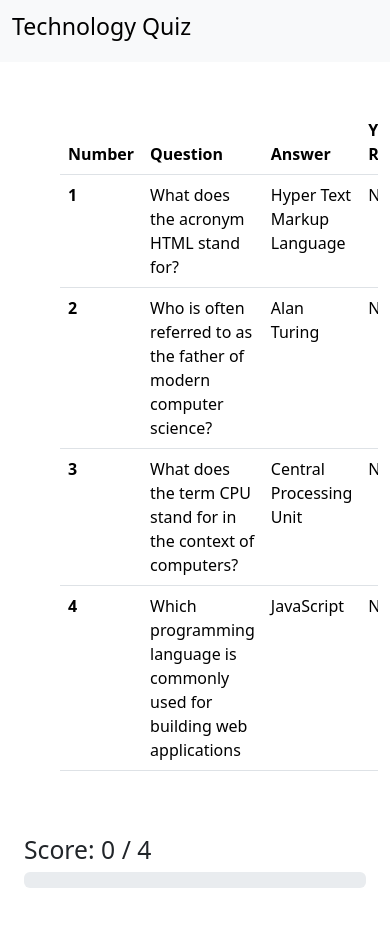
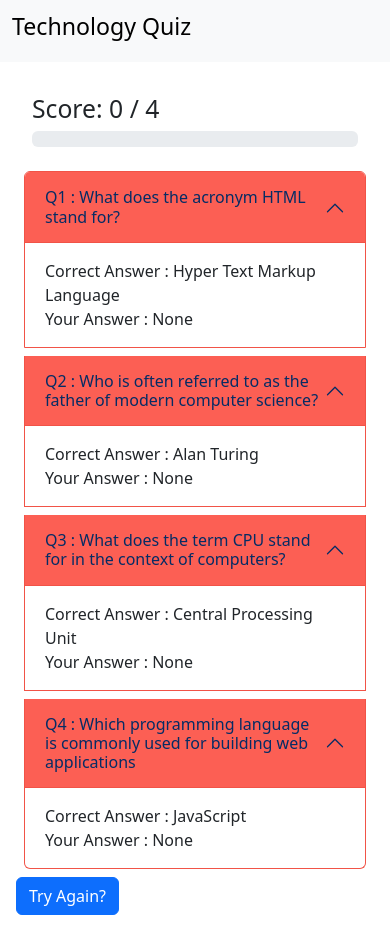
Before and after one commit to Ghosty1667/TechnologyQuiz, a React (Vite) app: page / in a window 390 px wide. Both pictures are taken after a click on the button "Submit". Before the commit the page ends 888 px from the top, so only its background shows below. Built offline with nearby package versions, Linux system fonts and the light colour scheme.

Commit message:
Changed the design of the Results page to work better on responsive sites

```diff
--- a/src/compoments/DisplayQuestions.tsx
+++ b/src/compoments/DisplayQuestions.tsx
@@ -15,8 +15,8 @@ interface Props{
 
     return (<div>
         <div className="col">
-            <h1>{data?.question}</h1>
-            <div className="d-grid col-10 mx-auto">
+            <h1 className='p-4 mt-4'>{data?.question}</h1>
+            <div className="d-grid col-10 mx-auto ">
                 <h5>Please select an option</h5>
                 <div className='row'>
 
--- a/src/compoments/ProgressBar.tsx
+++ b/src/compoments/ProgressBar.tsx
@@ -30,7 +30,7 @@ export const ProgressBar : React.FC<response> = ({questions,response}) => {
     }
 
     return (
-        <div className="container">
+        <div className="container p-3">
             <h2>Score: {progress} / {questions.length}</h2>
             <div className="progress">
                 <div className="progress-bar" role="progressbar" style={{ width: `${progress / questions.length * 100}%`, backgroundColor: getColor() }} aria-valuenow={progress} aria-valuemin={0} aria-valuemax={100}></div>
--- a/src/compoments/ResultTable.tsx
+++ b/src/compoments/ResultTable.tsx
@@ -1,50 +1,34 @@
-
 import response from "../types/response";
 
+export const ResultTable: React.FC<response> = ({ questions, response }) => {
+    return (
+        <div className="accordion" id="accordionResults">
+            {questions.map((questions, index: number) => {
+
+                const answer = questions?.answer[response[index]];
+                const isCorrect: boolean = questions.answer[response[index]] === questions.answer[questions.correct];
+
+                return (
+
+                    <div className="accordion-item m-2" id={isCorrect ? "correct" : "incorrect"}>
+                        <h2 className="accordion-header">
+                            <button className="accordion-button" type="button" data-bs-toggle="collapse" data-bs-target={`#collapse-${index}`} aria-expanded="true" aria-controls={`#collapse-${index}`}>
+                                Q{index + 1} : {questions.question}
+                            </button>
+                        </h2>
+                        <div id={`collapse-${index}`} className="accordion-collapse collapse show" aria-labelledby="headingOne" data-bs-parent="#accordionResults">
+                            <div className="accordion-body">
+                                Correct Answer : {questions.answer[questions.correct]} <br/>
+                                Your Answer : {answer! ? answer : "None"}
+                            </div>
+                        </div>
+                    </div>
+                )
+            })}
 
 
-export const ResultTable: React.FC<response> = ({ questions, response }) => {
-    console.log(response)
-    console.log(questions)
-    return (
-        <div className="table-responsive p-5 container-sm">
-            <table className="table table-stripped">
-                <thead>
-                    <tr>
-                        <th scope="col">Number</th>
-                        <th scope="col">Question</th>
-                        <th scope="col">Answer</th>
-                        <th scope="col">Your Response</th>
-                        <th scope="col">Correct?</th>
-                    </tr>
-                </thead>
-                <tbody>
-                    {questions.map((questions, index: number) => {
-                        return (
-                            <tr>
-                                <th scope="row">{index + 1}</th>
-                                <td>{questions.question}</td>
-                                <td>{questions.answer[questions.correct]}</td>
-                                <td>{questions.answer[response[index]]! ? questions.answer[response[index]] : <p>N/A</p>}</td>
-                                <td>{questions.answer[response[index]] === questions.answer[questions.correct] ?
-
-                                        <input className="form-check-input" type="checkbox" value="True" disabled checked></input>
-                                    :
-                                        <input className="form-check-input" type="checkbox" value="False" disabled></input>
-
-                                 }</td>
-                            </tr>
-                        )
-                    })}
-
-                </tbody>
-            </table>
         </div>
-
-
-
-
-    );
+    )
 }
 
 
--- a/src/index.css
+++ b/src/index.css
@@ -2,3 +2,27 @@ input[type=checkbox]{
     background-color: rgb(255, 0, 0);
     box-shadow: 0 0 0 1px #fff, 0 0 0 0.2rem rgba(0, 255, 0, 0.25)
   }
+
+  .accordion #correct{
+    --bs-accordion-btn-bg: #6CD55B;
+    --bs-accordion-active-bg: #45C431;
+    --bs-accordion-border-color: #45C431;
+
+
+  }
+
+
+  .accordion #incorrect{
+    --bs-accordion-btn-bg: #fd6054;
+    --bs-accordion-active-bg: #fc5f54;
+    --bs-accordion-border-color: #f15347;
+
+  }
+
+
+
+  /* .accordion-item #incorrect{
+    --bs-accordion-btn-bg: #ff9100;
+    --bs-accordion-active-bg: #ff9100;
+  }
+   */
--- a/src/main.tsx
+++ b/src/main.tsx
@@ -9,6 +9,7 @@ import {
 } from "react-router-dom";
 import './index.css'
 import 'bootstrap/dist/css/bootstrap.min.css';
+import "bootstrap/dist/js/bootstrap.bundle.min";
 
 
 document.title = "Technology Quiz";
--- a/src/pages/App.tsx
+++ b/src/pages/App.tsx
@@ -40,12 +40,11 @@ function App() {
     fetchQuestions();
   }, [])
 
-
-  useEffect(() => {
-  // Debug Questions
-    console.log(currentQuestion)
-    console.log(userAnswers)
-  }, [currentQuestion,userAnswers])
+  // useEffect(() => {
+  // // Debug Questions
+  //   console.log(currentQuestion)
+  //   console.log(userAnswers)
+  // }, [currentQuestion,userAnswers])
 
 
   const handleQuestionChange = (newQuestion: number) => {
@@ -64,7 +63,6 @@ function App() {
       <NavBar totalQuestion={totalQuestion} currentQuestion={currentQuestion} currentTime={secondsLeft}/>
       <div className="container overflow-hidden text-center">
         <div className="row">
-          <h2 className="p-3">Question {currentQuestion + 1}</h2>
           {loading && questions! ? <DisplayQuestions data={questions[currentQuestion]} prevAnswer={userAnswers[currentQuestion]!} onAnswerClick={handleAnswerChange} /> : null}
           <QuestionNavigation
             totalQuestion={totalQuestion} currentQuestion={currentQuestion} onQuestionChange={handleQuestionChange} />
--- a/src/pages/Results.tsx
+++ b/src/pages/Results.tsx
@@ -1,4 +1,4 @@
-import { useLocation } from "react-router-dom";
+import { useLocation, useNavigate } from "react-router-dom";
 import { NavBar } from "../compoments/NavBar";
 import { ProgressBar } from "../compoments/ProgressBar";
 import { ResultTable } from "../compoments/ResultTable";
@@ -6,14 +6,19 @@ import { ResultTable } from "../compoments/ResultTable";
 
 function Results() {
     const location = useLocation();
+    const navigate = useNavigate();
 
+    const toResults = () => {
+        navigate('/');
+      }
 
     return (
         <>
             <NavBar />
-                <div className="container">
+                <div className="container p-3">
+                <ProgressBar  questions={location.state.questions} response={location.state.response}/>
                 <ResultTable questions={location.state.questions} response={location.state.response}/>
-                <ProgressBar questions={location.state.questions} response={location.state.response}/>
+                <button className="btn btn-primary" onClick={toResults}>Try Again?</button>
             </div>
         </>
     )
```
